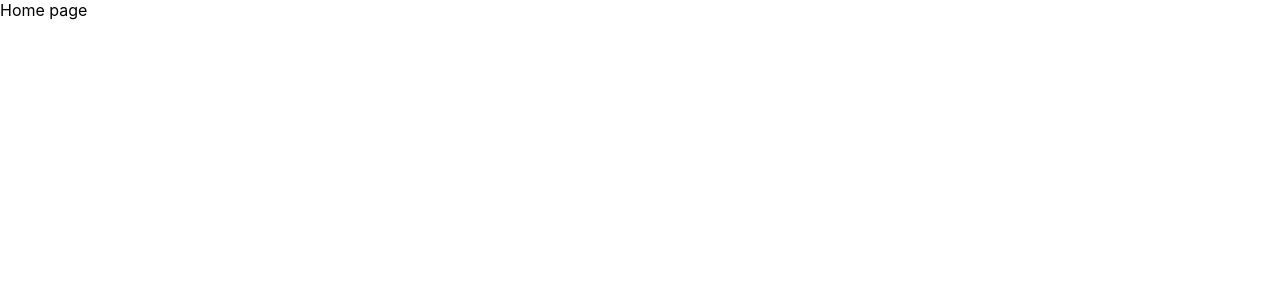
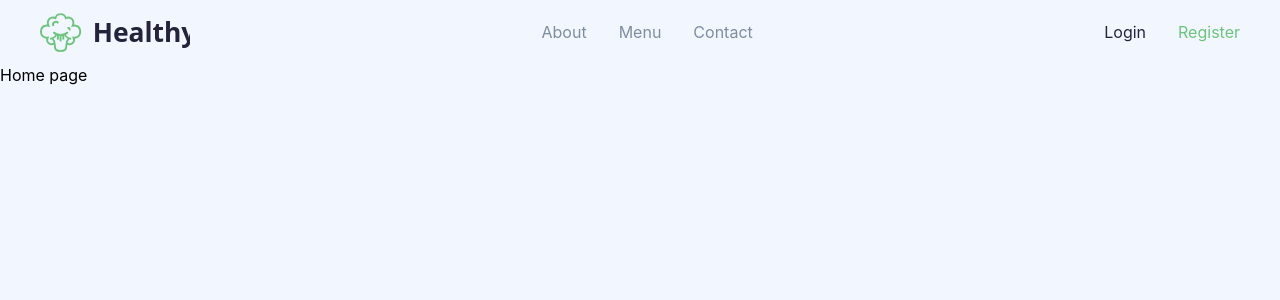
Before and after one commit to thetsGit/Healthy, a Next.js app: page / in a window 1280 px wide. Shown: the top 300 px of the page. Built offline with nearby package versions, Linux system fonts and the light colour scheme.

Commit message:
feat: Initiate navbar

```diff
--- a/components/NavBar.js
+++ b/components/NavBar.js
@@ -0,0 +1,48 @@
+import React from "react";
+import NavBarStyled from "./styled/NavBarStyled";
+// import Image from "next/image";
+import Link from "next/link";
+import ContainerStyled from "./styled/ContainerStyled";
+
+export default function NavBar() {
+  return (
+    <NavBarStyled>
+      <ContainerStyled className="container">
+        <img src={"/images/logo.svg"} alt="healthy logo" id="logo"></img>
+        <div className="nav-links-wrap">
+          <div className="left"></div>
+          <ul className="middle">
+            <li className="nav-item">
+              <Link href="#">
+                <a className="about">About</a>
+              </Link>
+            </li>
+            <li className="nav-item">
+              <Link href="#">
+                <a className="menu">Menu</a>
+              </Link>
+            </li>
+            <li className="nav-item">
+              <Link href="#">
+                <a className="contact">Contact</a>
+              </Link>
+            </li>
+          </ul>
+          <ul className="right">
+            <li className="nav-item">
+              <Link href="#">
+                <a className="login">Login</a>
+              </Link>
+            </li>
+            <li className="nav-item">
+              <Link href="#">
+                <a className="register">Register</a>
+              </Link>
+            </li>
+          </ul>
+        </div>
+        <div id="menu-btn"></div>
+      </ContainerStyled>
+    </NavBarStyled>
+  );
+}
--- a/components/styled/NavBarStyled.js
+++ b/components/styled/NavBarStyled.js
@@ -1,9 +1,46 @@
 import styled from "styled-components";
 
 const NavBarStyled = styled.nav`
-  display: flex;
-  justify-content: space-between;
-  align-items: center;
+  padding: 0.8rem;
+  .container {
+    display: flex;
+    align-items: center;
+    #logo {
+      width: 150px;
+      height: auto;
+    }
+    #menu-btn {
+      display: none;
+    }
+    & > *:nth-child(2) {
+      flex-grow: 1;
+    }
+    .nav-links-wrap {
+      display: flex;
+      justify-content: space-between;
+      align-items: center;
+      & > ul {
+        margin: 0;
+        padding: 0;
+        list-style-type: none;
+        display: flex;
+        li:not(last-child) {
+          margin-left: 2rem;
+        }
+        & > li {
+          a {
+            color: ${({ theme: { colors } }) => colors.tertiary};
+          }
+          .login {
+            color: ${({ theme: { colors } }) => colors.secondary};
+          }
+          .register {
+            color: ${({ theme: { colors } }) => colors.primary};
+          }
+        }
+      }
+    }
+  }
 `;
 
 export default NavBarStyled;
--- a/pages/_app.js
+++ b/pages/_app.js
@@ -1,7 +1,21 @@
-import '../styles/globals.css'
+import "../styles/globals.css";
+import NavBar from "../components/NavBar";
+import { ThemeProvider } from "styled-components";
 
+const theme = {
+  colors: {
+    primary: "#6CC57C",
+    secondary: "#23233C",
+    tertiary: "#7F8DA0",
+  },
+};
 function MyApp({ Component, pageProps }) {
-  return <Component {...pageProps} />
+  return (
+    <ThemeProvider theme={theme}>
+      <NavBar />
+      <Component {...pageProps} />
+    </ThemeProvider>
+  );
 }
 
-export default MyApp
+export default MyApp;
--- a/styles/globals.css
+++ b/styles/globals.css
@@ -4,6 +4,7 @@ body {
   margin: 0;
   font-family: -apple-system, BlinkMacSystemFont, Segoe UI, Roboto, Oxygen,
     Ubuntu, Cantarell, Fira Sans, Droid Sans, Helvetica Neue, sans-serif;
+  background-color: #f2f6ff;
 }
 
 a {
```
Also changed, not shown: public/images/logo.svg (added).
